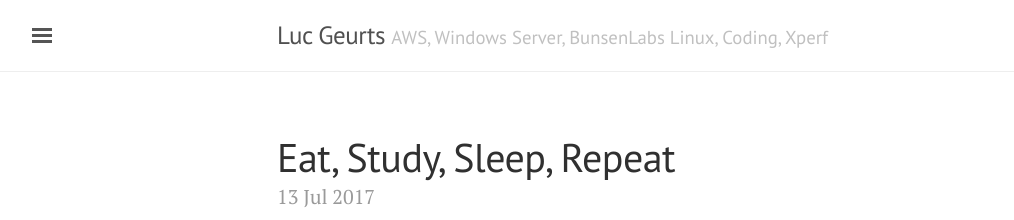
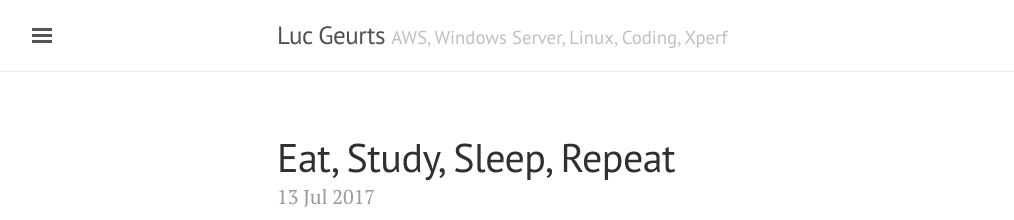
Before and after one commit to lgeurts/lgeurts.github.io, a Jekyll site: the page built from index.html, in a window 1280 px wide and 900 px high. Shown: the top 220 px of the window, without its empty margins (3-1017 px from the left). Built offline with Jekyll 4.4.1, drawn with Linux system fonts in a browser that asks for light colours; the list of posts is cut into pages by our own code.

Commit message:
Update _config.yml

```diff
--- a/_config.yml
+++ b/_config.yml
@@ -6,7 +6,7 @@ permalink:           pretty
 
 # Setup
 title:               Luc Geurts
-tagline:             'AWS, Windows Server, BunsenLabs Linux, Coding, Xperf'
+tagline:             'AWS, Windows Server, Linux, Coding, Xperf'
 description:         'Musings of a former (Platforms) PFE. Theme created by <a href="https://twitter.com/mdo" target="_blank">@mdo</a>.'
 url:                 http://lgeurts.github.io
 baseurl:             ''
```
